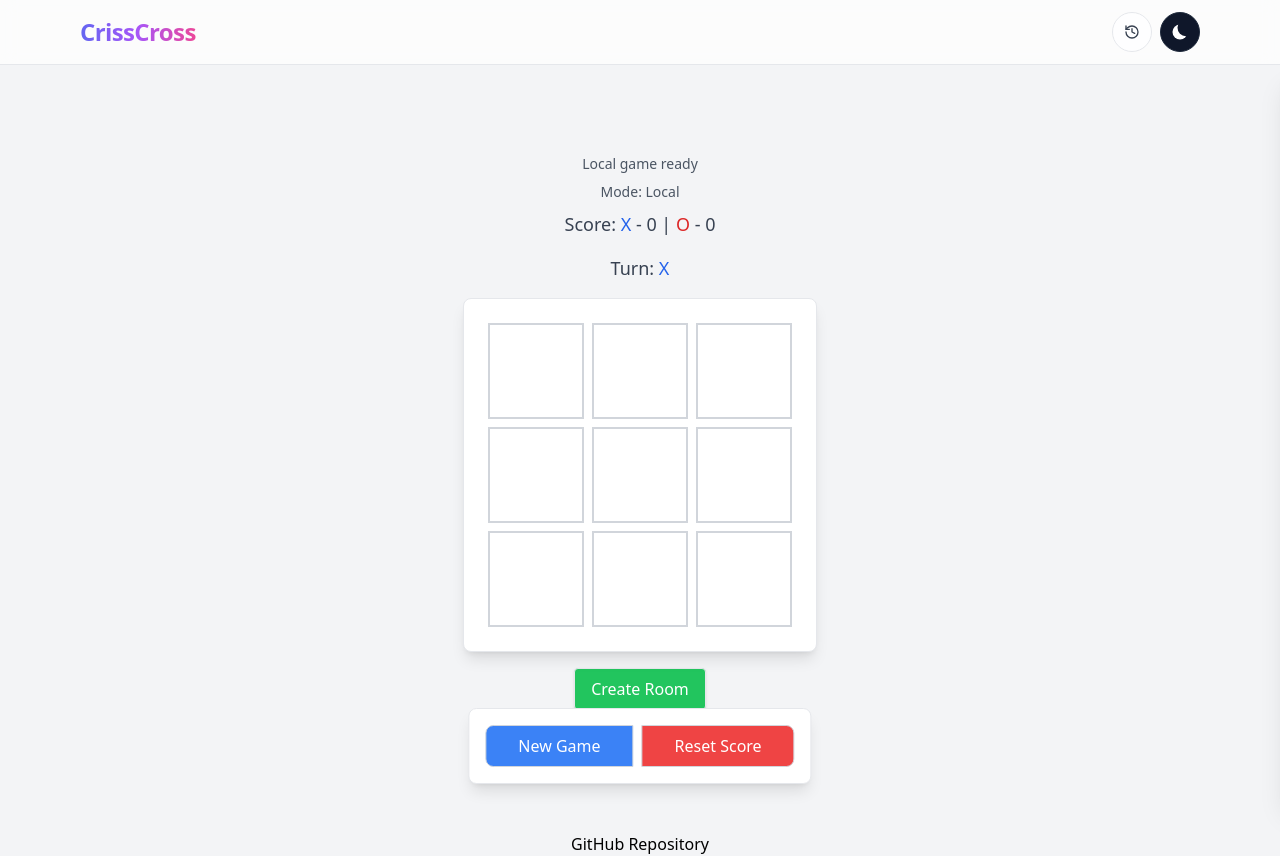
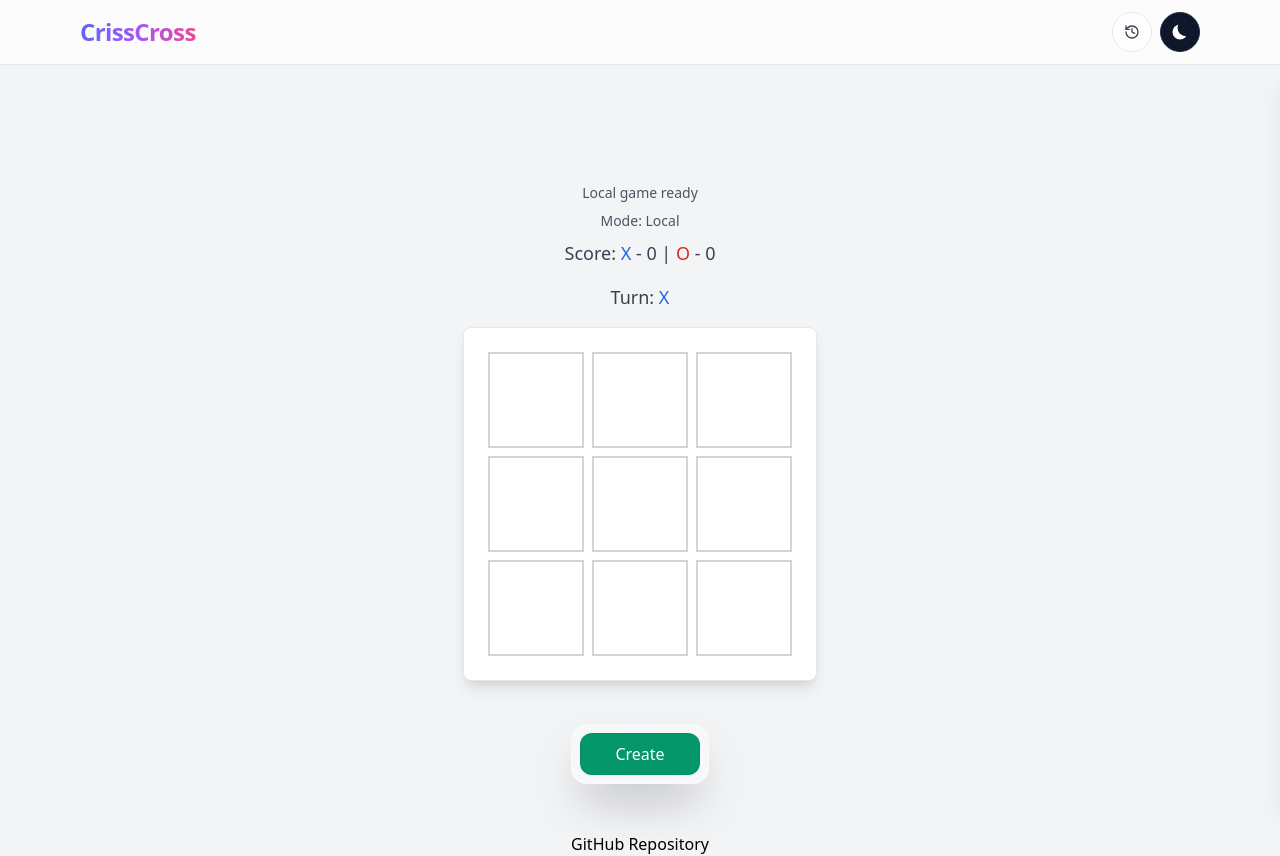
Before and after one commit to Harkirat155/cc, a React (Vite) app: page / in a window 1280 px wide. Built offline with nearby package versions, Linux system fonts and the light colour scheme.

Commit message:
refactor: update MenuPanel to include room controls and share functionality

```diff
--- a/src/Game.jsx
+++ b/src/Game.jsx
@@ -6,7 +6,6 @@ import MenuPanel from "./components/MenuPanel";
 import ResultModal from "./components/ResultModal";
 import ValueMark from "./components/marks/ValueMark";
 import useSocketGame from "./hooks/useSocketGame";
-import RoomControls from "./components/RoomControls";
 import Navbar from "./components/Navbar";
 
 const Game = () => {
@@ -23,7 +22,6 @@ const Game = () => {
     roomId,
     player,
     isMultiplayer,
-    isRoomCreator,
     showModal,
     newGameRequester,
     requestNewGame,
@@ -91,15 +89,16 @@ const Game = () => {
           resumeLatest={resumeLatest}
         />
       </div>
-      <RoomControls
+      <MenuPanel
+        onReset={resetScores}
+        onNewGame={resetGame}
+        hasMoves={history.length > 1}
+        canResetScore={gameState.xScore !== 0 || gameState.oScore !== 0}
         createRoom={createRoom}
-        joinRoom={joinRoom}
         leaveRoom={leaveRoom}
         isMultiplayer={isMultiplayer}
         roomId={roomId}
-        isRoomCreator={isRoomCreator}
       />
-      <MenuPanel onReset={resetScores} onNewGame={resetGame} />
       {showModal && (
         <ResultModal
           result={
--- a/src/components/MenuPanel.jsx
+++ b/src/components/MenuPanel.jsx
@@ -10,11 +10,23 @@ const useWindowSize = () => {
   return size;
 };
 
-const MenuPanel = ({ onReset, onNewGame }) => {
+const MenuPanel = ({
+  onReset,
+  onNewGame,
+  // Visibility helpers
+  hasMoves, // show New Game only when moves have been made
+  canResetScore, // show Reset Score only when score != 0-0
+  // Room controls
+  createRoom,
+  leaveRoom,
+  isMultiplayer,
+  roomId,
+}) => {
   const [collapsed, setCollapsed] = useState(false);
   const [expanded, setExpanded] = useState(true);
-  const menuRef = useRef(null);
+  // menuRef already declared above
   const { width } = useWindowSize();
+  const [copied, setCopied] = useState(false);
 
   // Collapse menu if width < 500px or if overlapping board (simulate with small width)
   useEffect(() => {
@@ -48,45 +60,109 @@ const MenuPanel = ({ onReset, onNewGame }) => {
     if (collapsed) setExpanded(false);
   };
 
-  // Expand menu on click
+    const menuRef = useRef(null);
   const handleExpand = () => {
     if (collapsed && !expanded) setExpanded(true);
   };
 
+  // Share helpers (moved from RoomControls)
+  const toAbsoluteUrl = (path) =>
+    new window.URL(
+      path.replace(/^\//, ""),
+      window.location.origin + import.meta.env.BASE_URL
+    ).toString();
+  const shareUrl = roomId ? toAbsoluteUrl(`/room/${roomId}`) : null;
+  const handleShare = async () => {
+    if (!roomId) return;
+    const title = "Join my Tic Tac Toe room";
+    const text = `Use this code ${roomId} or open this link to join:`;
+    try {
+      await navigator.clipboard.writeText(shareUrl);
+      setCopied(true);
+      window.setTimeout(() => setCopied(false), 2000);
+      if (navigator.share) {
+        await navigator.share({ title, text, url: shareUrl });
+        return;
+      }
+    } catch (e) {
+      console.log(`Copy this link: ${shareUrl}`, e);
+    }
+  };
+
+  // Visibility rules
+  const showNewGame = Boolean(hasMoves);
+  const showResetScore = Boolean(canResetScore);
+  const showCreateRoom = Boolean(!isMultiplayer);
+  const showShare = Boolean(isMultiplayer && roomId);
+  const showLeave = Boolean(isMultiplayer);
+
   return (
     <div
       ref={menuRef}
-      className={`fixed left-1/2 bottom-4 transform -translate-x-1/2 bg-white dark:bg-gray-800 rounded-lg shadow-lg transition-all duration-300 ${expanded ? 'p-4' : 'p-2'} z-30 border border-gray-200 dark:border-gray-700`}
-      style={{ minWidth: collapsed ? '120px' : '240px', maxWidth: '100vw' }}
+      className={`fixed left-1/2 bottom-4 transform -translate-x-1/2 rounded-2xl shadow-2xl transition-all duration-300 ${expanded ? 'p-2' : 'p-1'} z-30 border border-white/20 dark:border-gray-700/50 backdrop-blur-xl bg-white/30 dark:bg-gray-800/30 supports-[backdrop-filter]:bg-white/35 supports-[backdrop-filter]:dark:bg-gray-800/35`}
+      // style={{ minWidth: collapsed ? '120px' : '240px', maxWidth: '100vw' }}
       onClick={handleExpand}
     >
+
       {collapsed && !expanded ? (
         <div className="flex items-center justify-center cursor-pointer">
           <span className="text-base font-semibold text-gray-800 dark:text-gray-100">Menu</span>
           <span className="ml-2 text-xs text-blue-500">▲</span>
         </div>
       ) : (
-        <div className={`flex ${width > 600 ? 'flex-row' : 'flex-col'} gap-2 items-center justify-center w-full`}>
-          <div className="flex gap-2 items-center justify-center w-full">
+        <div className={`flex ${width > 498 ? 'flex-row' : 'flex-col'} gap-3 items-center justify-center w-full`}>
+          {/* Game actions */}
+            {showNewGame && (
               <button
-              className={`py-2 px-6 min-w-[120px] bg-blue-500 text-white rounded-lg hover:bg-blue-600 transition-all duration-200 border border-gray-300 dark:border-gray-600 whitespace-nowrap text-center ${width > 600 ? 'rounded-r-none' : 'mb-2'}`}
-              style={width > 600 ? { borderTopRightRadius: 0, borderBottomRightRadius: 0 } : {}}
+                className={`py-2 px-5 min-w-[120px] rounded-xl border whitespace-nowrap text-center bg-blue-600 text-white border-blue-700/20 dark:border-blue-400/20 shadow-sm hover:bg-blue-700 hover:border-blue-800/30 active:bg-blue-600 transition-all duration-200 backdrop-blur-md focus:outline-none focus:ring-2 focus:ring-blue-400/40`}
                 onClick={(e) => { e.stopPropagation(); handleButtonClick(onNewGame); }}
+                type="button"
               >
-              <span className="px-2 whitespace-nowrap">New Game</span>
+                <span className="px-2 whitespace-nowrap">New</span>
               </button>
+            )}
+            {showResetScore && (
               <button
-              className={`py-2 px-6 min-w-[120px] bg-red-500 text-white rounded-lg hover:bg-red-600 transition-all duration-200 border border-gray-300 dark:border-gray-600 whitespace-nowrap text-center ${width > 600 ? 'rounded-l-none' : 'mb-2'}`}
-              style={width > 600 ? { borderTopLeftRadius: 0, borderBottomLeftRadius: 0 } : {}}
+                className={`py-2 px-5 min-w-[120px] rounded-xl border whitespace-nowrap text-center bg-rose-500 text-white border-rose-700/20 dark:border-rose-400/20 shadow-sm hover:bg-rose-600 hover:border-rose-800/30 active:bg-rose-500 transition-all duration-200 backdrop-blur-md focus:outline-none focus:ring-2 focus:ring-rose-400/40`}
                 onClick={(e) => { e.stopPropagation(); handleButtonClick(onReset); }}
+                type="button"
               >
-              <span className="px-2 whitespace-nowrap">Reset Score</span>
+                <span className="px-2 whitespace-nowrap">Reset</span>
               </button>
-          </div>
+            )}
+            {showCreateRoom && (
+              <button
+                onClick={(e) => { e.stopPropagation(); handleButtonClick(createRoom); }}
+                className="py-2 px-5 min-w-[120px] rounded-xl border bg-emerald-600 text-white border-emerald-700/20 dark:border-emerald-400/20 shadow-sm hover:bg-emerald-700 hover:border-emerald-800/30 active:bg-emerald-600 transition-all duration-200 backdrop-blur-md focus:outline-none focus:ring-2 focus:ring-emerald-400/40"
+                type="button"
+              >
+                Create
+              </button>
+            )}
+            {showShare && (
+              <button
+                onClick={(e) => { e.stopPropagation(); handleShare(); if (collapsed) setExpanded(false); }}
+                className="py-2 px-5 min-w-[120px] rounded-xl border bg-purple-600 text-white border-purple-700/20 dark:border-purple-400/20 shadow-sm hover:bg-purple-700 hover:border-purple-800/30 active:bg-purple-600 transition-all duration-200 backdrop-blur-md focus:outline-none focus:ring-2 focus:ring-purple-400/40"
+                type="button"
+                aria-label={copied ? 'Link copied to clipboard' : 'Share room link'}
+                title={shareUrl || ''}
+              >
+                {copied ? 'Copied' : 'Share' }
+              </button>
+            )}
+            {showLeave && (
+              <button
+                onClick={(e) => { e.stopPropagation(); handleButtonClick(leaveRoom); }}
+                className="py-2 px-5 min-w-[120px] rounded-xl border bg-gray-700 text-white border-gray-700/30 dark:border-gray-500/20 shadow-sm hover:bg-gray-800 hover:border-gray-900/40 active:bg-gray-700 transition-all duration-200 backdrop-blur-md focus:outline-none focus:ring-2 focus:ring-gray-400/40"
+                type="button"
+              >
+                Leave
+              </button>
+            )}
         </div>
       )}
     </div>
   );
-};
+}
 
 export default MenuPanel;
```
Also changed, not shown: 1 other file (tests, documents, lock files or other folders). Lines whose indentation alone changed are shown as unchanged.
